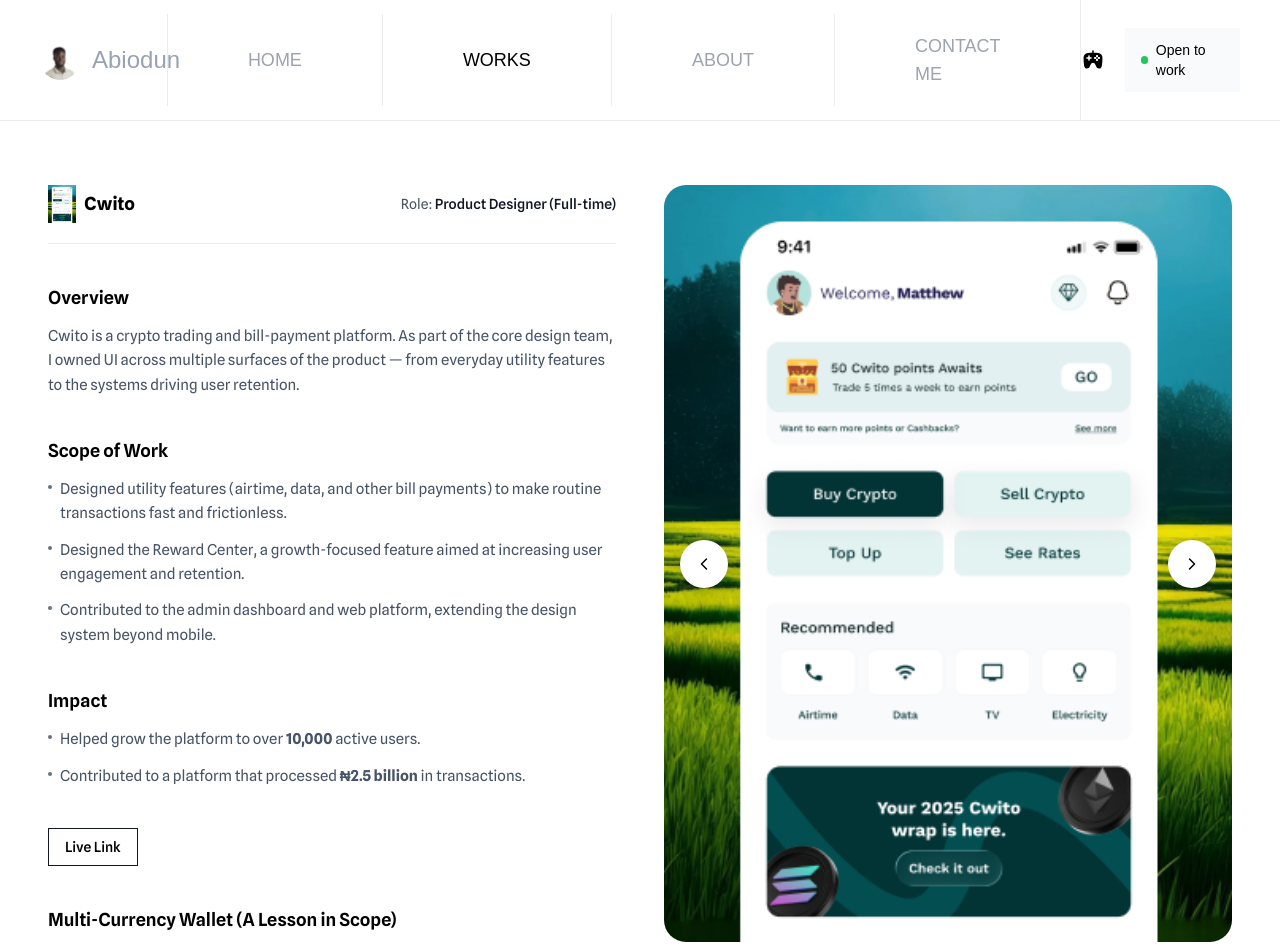
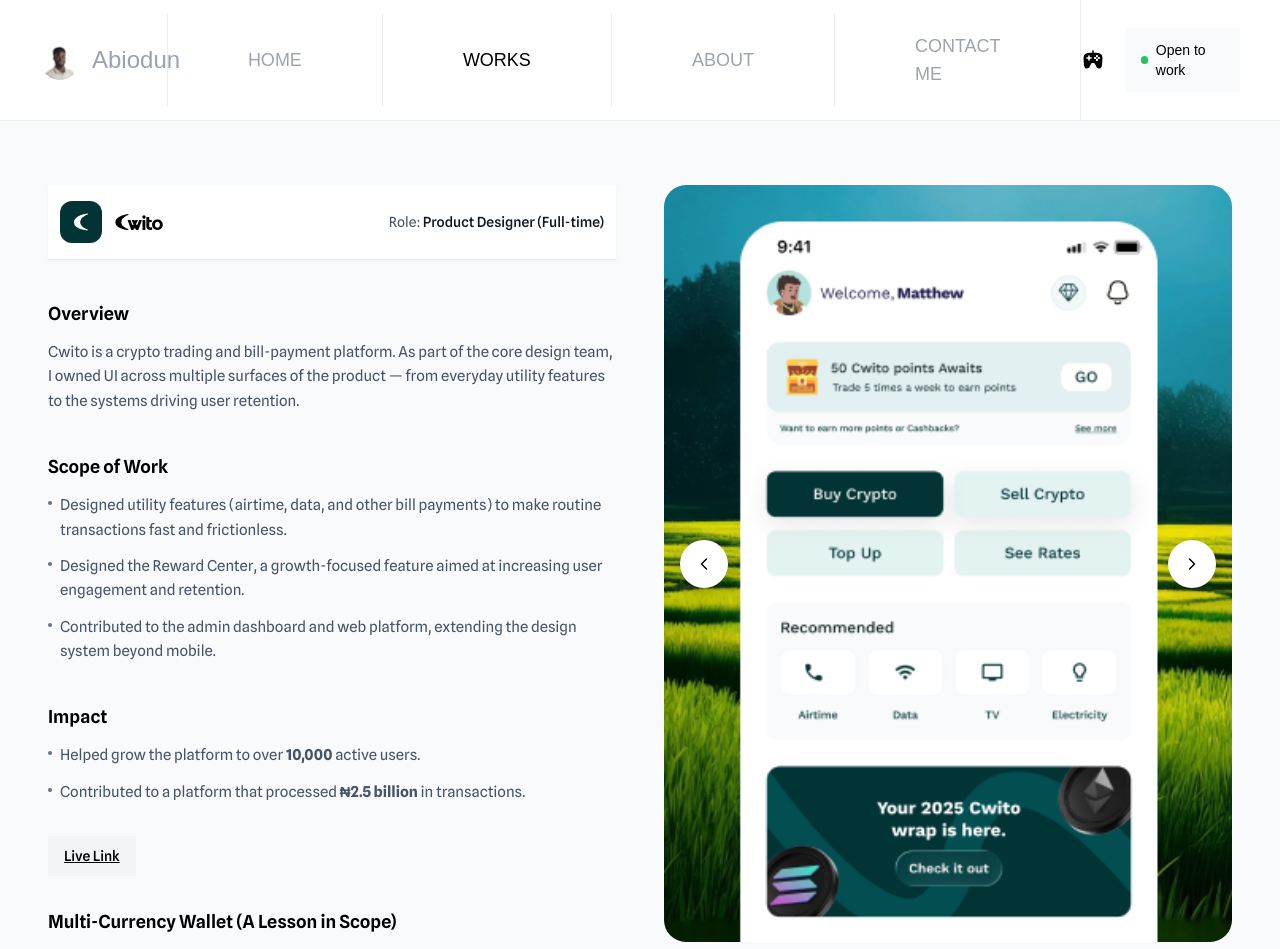
Before and after one commit to biodunidowu/My-portfolio, a Next.js app: page /works/cwito in a window 1280 px wide. Shown: the top 949 px of the page. Built offline with nearby package versions, Linux system fonts and the light colour scheme; a web font is replaced by a local one.

Commit message:
chore: code refactor

```diff
--- a/components/works/CaseStudy.tsx
+++ b/components/works/CaseStudy.tsx
@@ -3,13 +3,14 @@
 import CaseStudyHeader from "./CaseStudyHeader";
 import CaseStudySection from "./CaseStudySection";
 import Header from "../core/Header";
+import FooterSection from "../core/Footer";
 
 export default function CaseStudyPage({ caseStudy }: { caseStudy: CaseStudy }) {
   return (
     <div>
       <Header />
 
-      <div className="grid grid-cols-1 gap-16 px-4 md:px-12 py-16 lg:grid-cols-2 lg:gap-12">
+      <div className="grid grid-cols-1 gap-16 px-4 md:px-12 py-16 lg:grid-cols-2 lg:gap-12 bg-[#F9FAFB]">
         <div className="space-y-10">
           <CaseStudyHeader brand={caseStudy.brand} />
 
@@ -22,6 +23,8 @@
           <CaseStudyVisual visual={caseStudy.visual} />
         </div>
       </div>
+
+      <FooterSection />
     </div>
   );
 }
--- a/components/works/CaseStudyHeader.tsx
+++ b/components/works/CaseStudyHeader.tsx
@@ -7,11 +7,9 @@
   brand: CaseStudy["brand"];
 }) {
   return (
-    <div className="flex items-center justify-between border-b border-[#EAECF0] pb-5">
-      <div className="flex items-center gap-2">
-        <Image src={brand.logoSrc} alt="" width={28} height={28} />
-        <span className="text-lg font-bold">{brand.name}</span>
-      </div>
+    <div className="flex items-center justify-between border-b border-[#EAECF0] bg-white py-4 px-3 shadow-xs">
+      <Image src={brand.logoSrc} alt="" width={103} height={42} />
+
       <p className="text-sm text-[#475467]">
         Role: <span className="font-medium text-[#101828]">{brand.role}</span>
       </p>
--- a/components/works/CaseStudySection.tsx
+++ b/components/works/CaseStudySection.tsx
@@ -39,13 +39,15 @@
   }
 
   return (
+    <div>
       <a
         href={section.href}
         target="_blank"
         rel="noreferrer"
-      className="inline-block border border-[#101828] px-4 py-2 text-sm font-medium transition-opacity hover:opacity-70"
+        className="bg-[#F2F4F7] my-9 px-4 py-3 w-16 text-sm font-medium transition-opacity hover:opacity-70 underline"
       >
         {section.label}
       </a>
+    </div>
   );
 }
--- a/lib/constants/works.ts
+++ b/lib/constants/works.ts
@@ -38,7 +38,7 @@
     slug: "cwito",
     brand: {
       name: "Cwito",
-      logoSrc: "/images/case-cwito.png",
+      logoSrc: "/images/cwito-logo.svg",
       role: "Product Designer (Full-time)",
     },
     visual: {
@@ -70,7 +70,7 @@
       {
         type: "liveLink",
         label: "Live Link",
-        href: "https://cwito.example.com",
+        href: "https://www.cwito.com/",
       },
       {
         type: "paragraph",
```
Also changed, not shown: public/images/cwito-logo.svg (added). Lines whose indentation alone changed are shown as unchanged.
